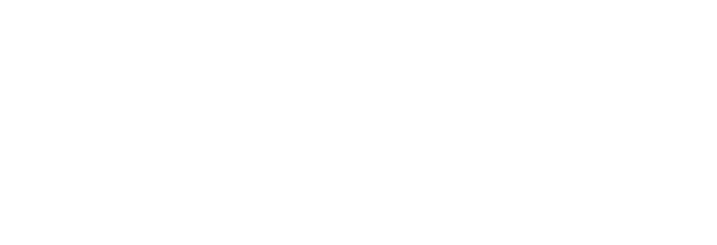
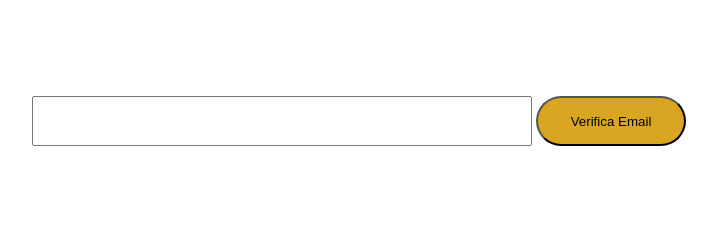
Before and after one commit to giacomo1235/js-mail-dadi, a plain HTML site: page mail/index.html in a window 1280 px wide. Shown: the whole page, without its empty margins (281-998 px from the left). Drawn offline with Linux system fonts and the light colour scheme.

Commit message:
prova mail

```diff
--- a/mail/css/style.css
+++ b/mail/css/style.css
@@ -0,0 +1,26 @@
+* {
+    margin: 0;
+    padding: 0;
+    box-sizing: border-box;
+}
+
+.container {
+
+    width: 90%;
+    margin: 6rem auto;
+    text-align: center;
+}
+
+input {
+    width: 500px;
+    height: 50px;
+
+}
+
+button {
+    width: 150px;
+    height: 50px;
+    background-color: goldenrod;
+    color: black;
+    border-radius: 50px;
+}
--- a/mail/index.html
+++ b/mail/index.html
@@ -0,0 +1,22 @@
+<!DOCTYPE html>
+<html lang="en">
+<head>
+    <meta charset="UTF-8">
+    <meta http-equiv="X-UA-Compatible" content="IE=edge">
+    <meta name="viewport" content="width=device-width, initial-scale=1.0">
+    <title>Mail</title>
+    <link rel="stylesheet" href="css/style.css">
+</head>
+<body>
+
+    <div class="container">
+        <form action="#!" method="POST">
+            <input id="inputMail" type="email">
+            <button onclick="verificaMail()">Verifica Email</button>
+        </form>
+    </div>
+
+
+    <script src="js/script.js"></script>
+</body>
+</html>
--- a/mail/js/script.js
+++ b/mail/js/script.js
@@ -0,0 +1,12 @@
+let userMail = document.getElementById('inputMail').value;
+
+const forbiddenMail = ["pietro.pacciani@gmail.com", "annamaria.franzoni@live.it", "amanda.knox@yahoo.us", "leonardacianciulli@live.com","andreadipre@gmail.com"];
+
+function verificaMail() {
+
+    if (userMail[i] === forbidddenMail) {
+        console.log("invalid email")
+    } else {
+        alert("ok! La mail è giusta")
+    }
+}
```
Also changed, not shown: dadi/index.html (+1 -1 lines).
